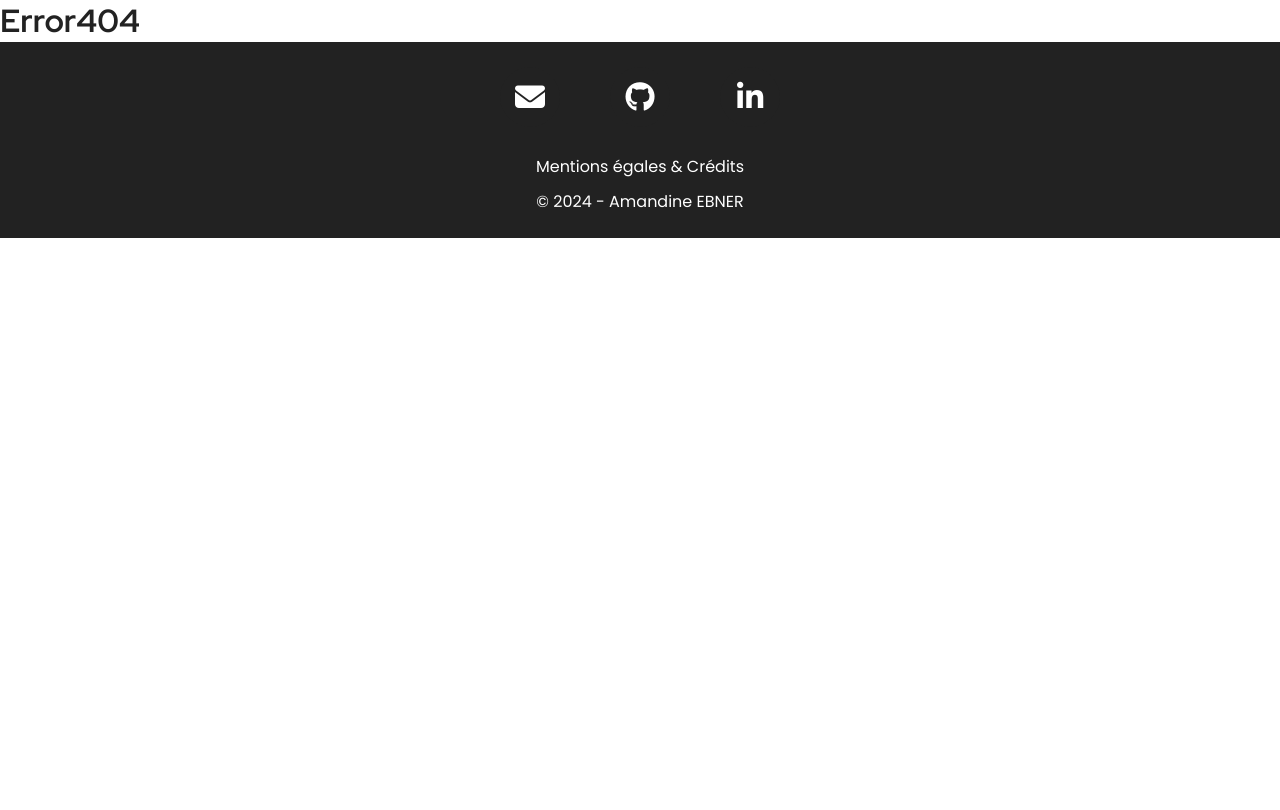
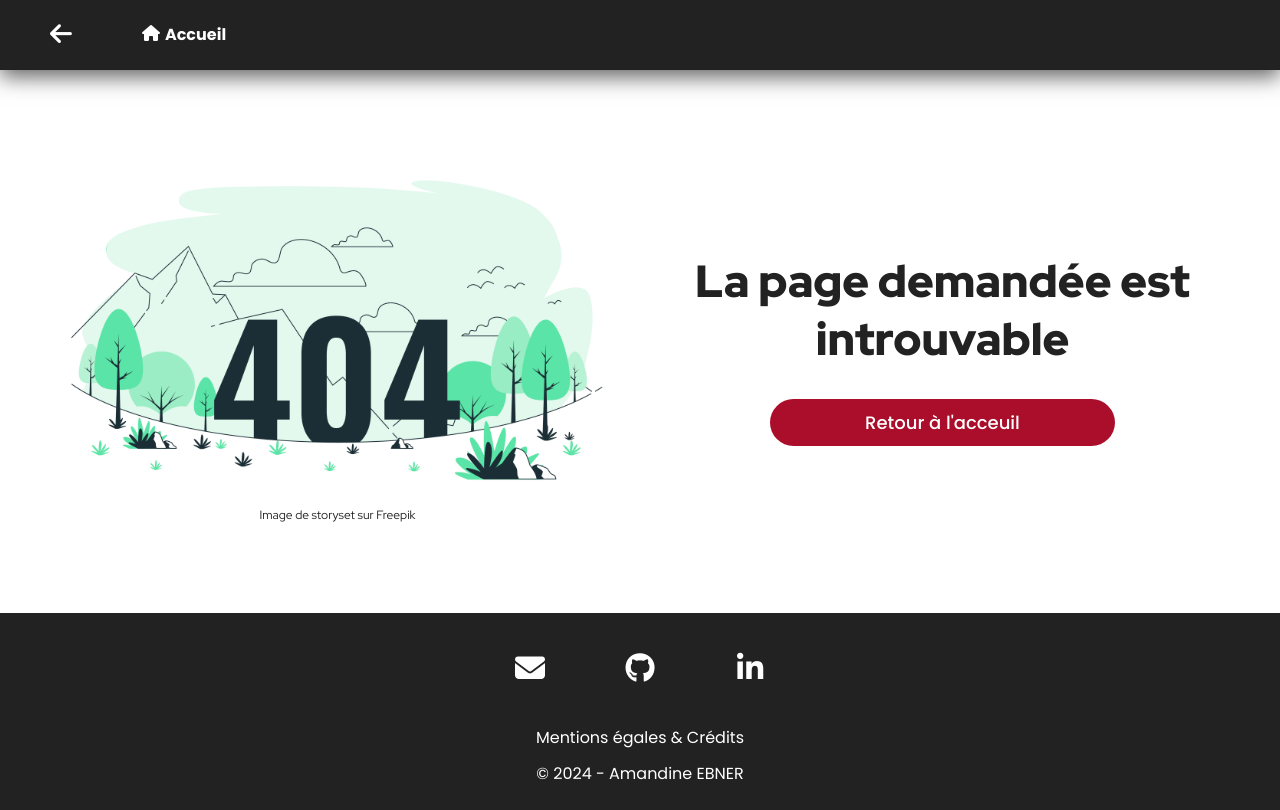
Before and after one commit to Amalynn/oc-iw-p12-portfolio, a React (Vite) app: page /error-page-not-found in a window 1280 px wide. Built offline with nearby package versions, Linux system fonts and the light colour scheme.

Commit message:
404 Error page integrated

```diff
--- a/src/assets/styles/styles.css
+++ b/src/assets/styles/styles.css
@@ -1158,4 +1158,66 @@ a {
   line-height: 2;
 }
 
+.error {
+  display: flex;
+  flex-direction: column;
+  justify-content: center;
+  align-items: center;
+  margin: 0 auto;
+}
+@media only screen and (min-width: 768px) {
+  .error {
+    flex-direction: row;
+    column-gap: 30px;
+  }
+}
+.error-image {
+  flex: 1 1 48%;
+  width: 100%;
+  height: auto;
+  position: relative;
+}
+.error-image img {
+  width: 100%;
+  height: 100%;
+  object-fit: cover;
+}
+.error-image p {
+  position: absolute;
+  bottom: 0;
+  text-align: center;
+  left: 0;
+  right: 0;
+  font-size: 12px;
+  margin-bottom: 10px;
+}
+.error-content {
+  flex: 1 1 48%;
+  margin: 50px 0 35px 0;
+  display: flex;
+  flex-direction: column;
+  justify-content: center;
+  align-items: center;
+}
+.error-content h1 {
+  font-size: 25px;
+  font-weight: 900;
+  text-align: center;
+}
+@media only screen and (min-width: 768px) {
+  .error-content h1 {
+    font-size: 35px;
+  }
+}
+@media only screen and (min-width: 1200px) {
+  .error-content h1 {
+    font-size: 45px;
+  }
+}
+.error-button {
+  background-color: #aa0e2b;
+  width: 60%;
+  margin: 30px auto 0 auto;
+}
+
 /*# sourceMappingURL=styles.css.map */
--- a/src/components/Header.jsx
+++ b/src/components/Header.jsx
@@ -8,7 +8,6 @@ export default function Header() {
     const [scrolling, setScrolling] = useState(false);
     const [isOpen, setIsOpen] = useState(false);
     const location = useLocation();
-    console.log(location);
 
     useEffect(() => {
         function handleScrolling() {
--- a/src/pages/Error404.jsx
+++ b/src/pages/Error404.jsx
@@ -1,3 +1,29 @@
+import Header from "../components/Header";
+import ImgError404 from "../assets/images/errors/error404.jpg";
+import { Link } from "react-router-dom";
+
 export default function Error404() {
-    return <h1>Error404</h1>
+    return (
+        <>
+            <Header />
+            <main>
+                <section className="main-container error">
+                    <div className="error-image">
+                        <img src={ImgError404} alt="" />
+                        <p>
+                            <a href="https://fr.freepik.com/vecteurs-libre/erreur-404-illustration-concept-paysage_20602785.htm#fromView=image_search_similar&page=1&position=0&uuid=de0a3218-31ee-4a57-9944-bac09c89ad99&query=404+error">
+                                Image de storyset sur Freepik
+                            </a>
+                        </p>
+                    </div>
+                    <div className="error-content">
+                        <h1>La page demandée est introuvable</h1>
+                        <Link to="/" className="button error-button">
+                            Retour à l&apos;acceuil
+                        </Link>
+                    </div>
+                </section>
+            </main>
+        </>
+    );
 }
--- /dev/null
+++ b/src/scss/pages/_error404.scss
@@ -0,0 +1,67 @@
+@use "../utils/variables" as var;
+@use "../utils/mixins" as m;
+@use "sass:map";
+
+.error {
+    display: flex;
+    flex-direction: column;
+    justify-content: center;
+    align-items: center;
+    margin: 0 auto;
+
+    @include m.media-breakpoints-up(md) {
+        flex-direction: row;
+        column-gap: 30px;
+    }
+
+    &-image {
+        flex: 1 1 48%;
+        width: 100%;
+        height: auto;
+        position: relative;
+
+        img {
+            width: 100%;
+            height: 100%;
+            object-fit: cover;
+        }
+        p {
+            position: absolute;
+            bottom: 0;
+            text-align: center;
+            left: 0;
+            right: 0;
+            font-size: 12px;
+            margin-bottom: 10px;
+        }
+    }
+
+    &-content {
+        flex: 1 1 48%;
+        margin: 50px 0 35px 0;
+        display: flex;
+        flex-direction: column;
+        justify-content: center;
+        align-items: center;
+
+        h1 {
+            font-size: 25px;
+            font-weight: map-get(var.$font-weights, "black");
+            text-align: center;
+
+            @include m.media-breakpoints-up(md) {
+                font-size: 35px;
+            }
+
+            @include m.media-breakpoints-up(xl) {
+                font-size: 45px;
+            }
+        }
+    }
+
+    &-button {
+        background-color: var.$ternary-color;
+        width: 60%;
+        margin: 30px auto 0 auto;
+    }
+}
--- a/src/scss/pages/index.scss
+++ b/src/scss/pages/index.scss
@@ -1 +1,2 @@
 @forward "./project-details";
+@forward "./error404";
```
Also changed, not shown: src/components/buttons/Button.jsx (+5 -6 lines), src/assets/images/errors/error404.jpg (added), 1 other file (tests, documents, lock files or other folders).
